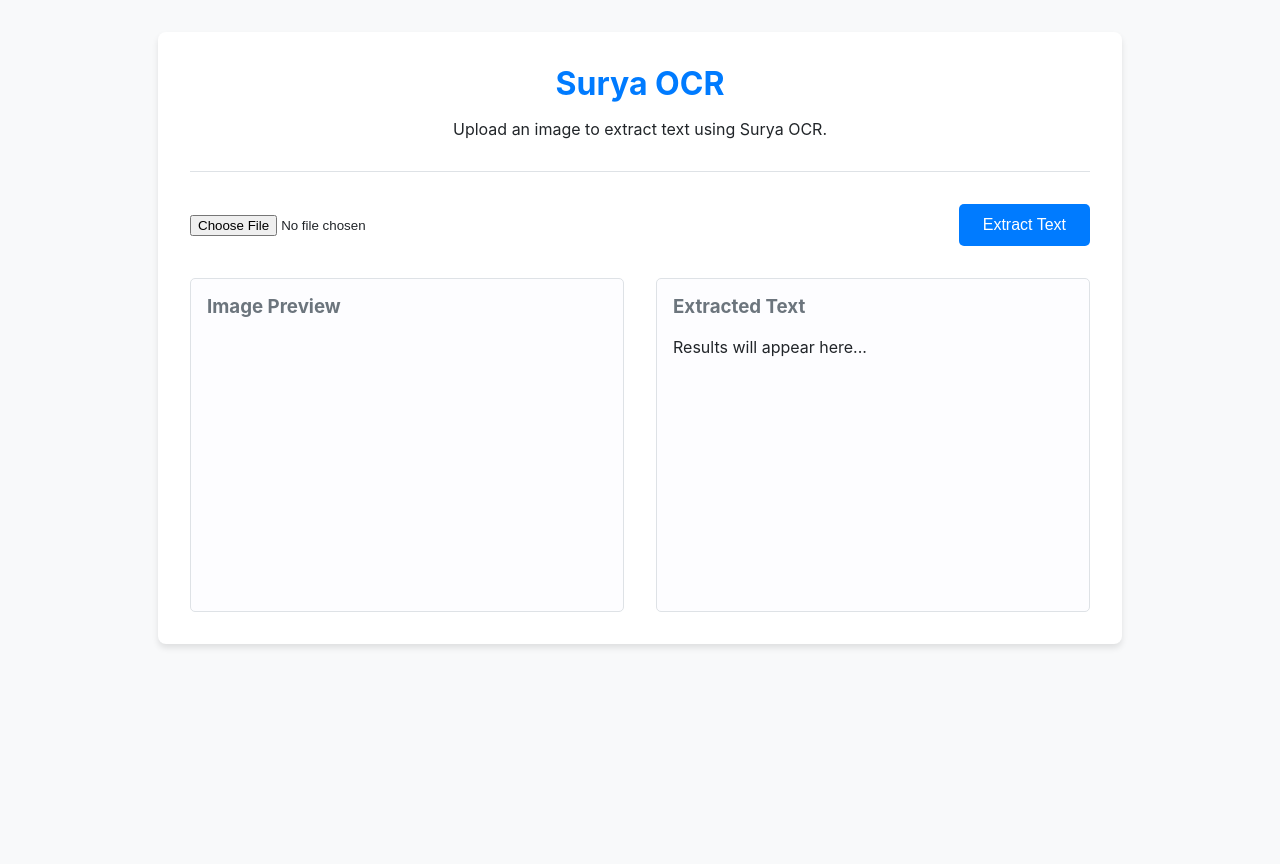
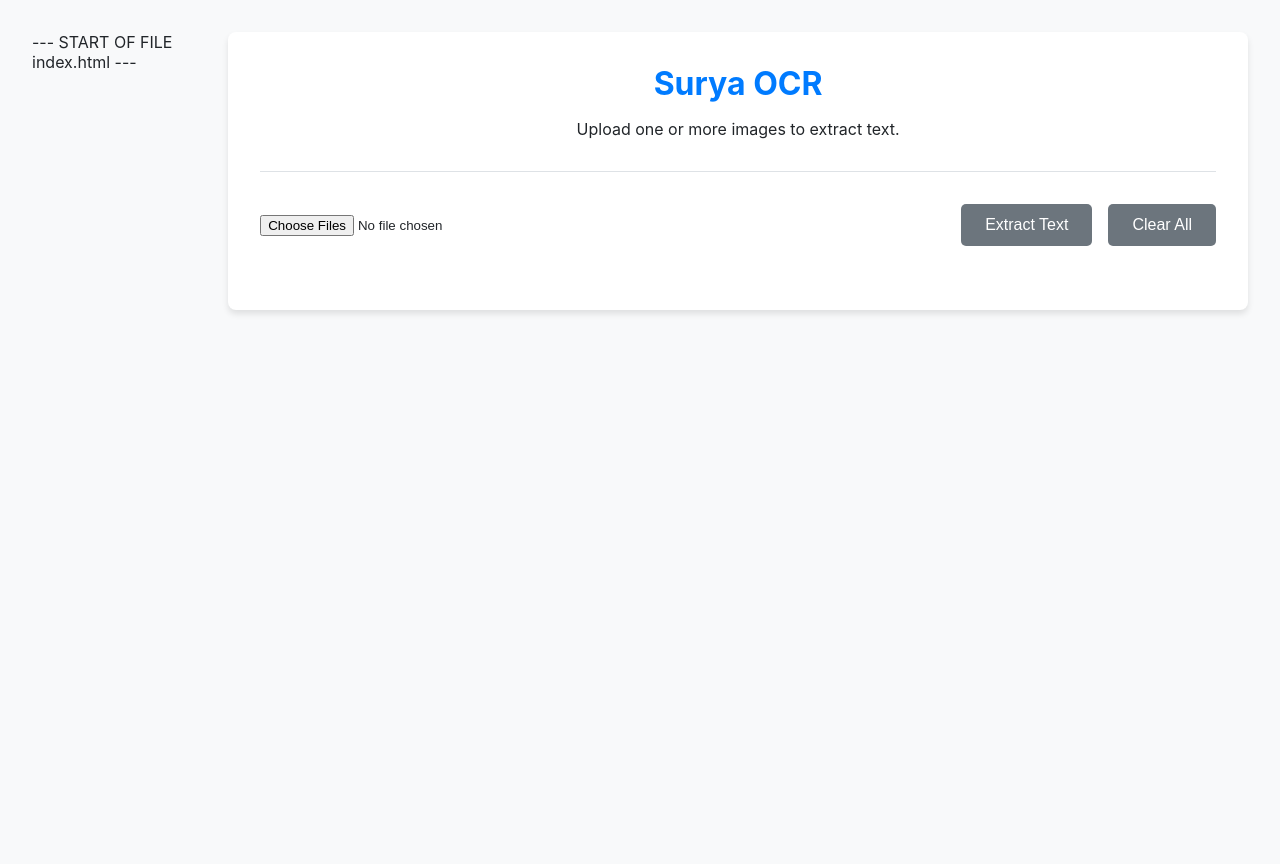
Before and after one commit to SakibAhmedShuva/Surya-OCR-Web-App, a Flask app: page / in a window 1280 px wide. Run offline with Flask 3, Linux system fonts and the light colour scheme.

Commit message:
Update index.html

```diff
--- a/templates/index.html
+++ b/templates/index.html
@@ -1,9 +1,11 @@
+--- START OF FILE index.html ---
+
 <!DOCTYPE html>
 <html lang="en">
 <head>
     <meta charset="UTF-8">
     <meta name="viewport" content="width=device-width, initial-scale=1.0">
-    <title>Surya OCR Online</title>
+    <title>Surya OCR Online - Multi-Image</title>
     <style>
         :root {
             --primary-color: #007bff;
@@ -12,6 +14,7 @@
             --text-color: #212529;
             --card-bg: #ffffff;
             --border-color: #dee2e6;
+            --error-color: #dc3545;
             --font-family: -apple-system, BlinkMacSystemFont, "Segoe UI", Roboto, "Helvetica Neue", Arial, sans-serif;
         }
 
@@ -29,7 +32,7 @@
 
         .container {
             width: 100%;
-            max-width: 900px;
+            max-width: 1200px; /* Increased max-width for better layout */
             background: var(--card-bg);
             padding: 2rem;
             border-radius: 8px;
@@ -68,6 +71,7 @@
             font-size: 1rem;
             cursor: pointer;
             transition: background-color 0.2s;
+            white-space: nowrap;
         }
 
         button:hover {
@@ -79,43 +83,68 @@
             cursor: not-allowed;
         }
 
-        .spinner {
+        #clearBtn {
+            background-color: var(--secondary-color);
+        }
+        #clearBtn:hover {
+            background-color: #5a6268;
+        }
+
+        /* New gallery styles */
+        #gallery {
+            display: flex;
+            flex-direction: column;
+            gap: 2rem;
+        }
+
+        .result-card {
+            background: #fdfdff;
+            border: 1px solid var(--border-color);
+            border-radius: 8px;
+            padding: 1.5rem;
+            box-shadow: 0 2px 4px rgba(0,0,0,0.05);
+            position: relative; /* For spinner positioning */
+        }
+
+        .card-content {
+            display: grid;
+            grid-template-columns: 1fr 1fr;
+            gap: 2rem;
+        }
+
+        .card-spinner {
             display: none; /* Hidden by default */
-            margin: 2rem auto;
+            position: absolute;
+            top: 50%;
+            left: 50%;
+            transform: translate(-50%, -50%);
             border: 4px solid #f3f3f3;
             border-top: 4px solid var(--primary-color);
             border-radius: 50%;
-            width: 40px;
-            height: 40px;
+            width: 50px;
+            height: 50px;
             animation: spin 1s linear infinite;
+            z-index: 10;
         }
 
         @keyframes spin {
-            0% { transform: rotate(0deg); }
-            100% { transform: rotate(360deg); }
+            0% { transform: translate(-50%, -50%) rotate(0deg); }
+            100% { transform: translate(-50%, -50%) rotate(360deg); }
         }
 
-        .results-container {
-            display: grid;
-            grid-template-columns: 1fr 1fr;
-            gap: 2rem;
-            margin-top: 1rem;
+        .image-preview-container, .results-area {
+            min-height: 200px;
         }
 
-        #imagePreviewContainer, #results {
-            padding: 1rem;
-            border: 1px solid var(--border-color);
-            border-radius: 5px;
-            background-color: #fdfdff;
-            min-height: 300px;
+        .image-preview-container h3, .results-area h3 {
+            margin-top: 0;
+            color: var(--secondary-color);
+            border-bottom: 1px solid var(--border-color);
+            padding-bottom: 0.5rem;
+            margin-bottom: 1rem;
         }
 
-        #imagePreviewContainer h3, #results h3 {
-            margin-top: 0;
-            color: var(--secondary-color);
-        }
-
-        #imagePreview {
+        .image-preview {
             max-width: 100%;
             border-radius: 4px;
             margin-top: 1rem;
@@ -146,12 +175,11 @@
             border-radius: 3px;
         }
 
-        #error-message {
-            color: #dc3545;
-            text-align: center;
-            margin-top: 1rem;
-            display: none;
+        .error-text {
+            color: var(--error-color);
+            font-weight: bold;
         }
+
     </style>
 </head>
 <body>
@@ -159,71 +187,114 @@
     <div class="container">
         <header>
             <h1>Surya OCR</h1>
-            <p>Upload an image to extract text using Surya OCR.</p>
+            <p>Upload one or more images to extract text.</p>
         </header>
 
         <div class="controls">
-            <input type="file" id="imageFile" accept="image/*">
-            <button id="submitBtn">Extract Text</button>
+            <input type="file" id="imageFile" accept="image/*" multiple>
+            <button id="submitBtn" disabled>Extract Text</button>
+            <button id="clearBtn">Clear All</button>
         </div>
 
-        <div class="spinner" id="spinner"></div>
-        <div id="error-message"></div>
-
-        <div class="results-container">
-            <div id="imagePreviewContainer">
-                <h3>Image Preview</h3>
-                <img id="imagePreview" src="" alt="Image Preview"/>
-            </div>
-            <div id="results">
-                <h3>Extracted Text</h3>
-                <div id="results-content">
-                    <p>Results will appear here...</p>
-                </div>
-            </div>
+        <div id="gallery">
+            <!-- Result cards will be dynamically inserted here -->
         </div>
     </div>
 
     <script>
         const imageFileInput = document.getElementById('imageFile');
         const submitButton = document.getElementById('submitBtn');
-        const spinner = document.getElementById('spinner');
-        const resultsContent = document.getElementById('results-content');
-        const imagePreview = document.getElementById('imagePreview');
-        const errorMessageDiv = document.getElementById('error-message');
+        const clearButton = document.getElementById('clearBtn');
+        const gallery = document.getElementById('gallery');
 
-        // Show image preview as soon as a file is selected
         imageFileInput.addEventListener('change', () => {
-            const file = imageFileInput.files[0];
-            if (file) {
+            gallery.innerHTML = ''; // Clear previous previews
+            const files = imageFileInput.files;
+
+            if (!files || files.length === 0) {
+                submitButton.disabled = true;
+                return;
+            }
+            submitButton.disabled = false;
+
+            Array.from(files).forEach((file, index) => {
+                const card = createResultCard(index, file.name);
+                gallery.appendChild(card);
+
+                const imagePreview = document.getElementById(`image-preview-${index}`);
                 const reader = new FileReader();
                 reader.onload = function(e) {
                     imagePreview.src = e.target.result;
                     imagePreview.style.display = 'block';
                 }
                 reader.readAsDataURL(file);
-            }
+            });
+        });
+
+        clearButton.addEventListener('click', () => {
+            imageFileInput.value = ''; // Important to reset the file input
+            gallery.innerHTML = '';
+            submitButton.disabled = true;
         });
 
         submitButton.addEventListener('click', async () => {
-            const file = imageFileInput.files[0];
-            if (!file) {
-                displayError("Please select an image file first.");
+            const files = imageFileInput.files;
+            if (!files || files.length === 0) {
+                alert("Please select one or more image files first.");
                 return;
             }
 
-            // Reset UI
-            resultsContent.innerHTML = '';
-            spinner.style.display = 'block';
+            // Disable buttons
             submitButton.disabled = true;
             submitButton.textContent = 'Processing...';
-            errorMessageDiv.style.display = 'none';
+            clearButton.disabled = true;
+
+            const processingPromises = Array.from(files).map((file, index) => {
+                return processImage(file, index);
+            });
+
+            await Promise.all(processingPromises);
+
+            // Re-enable buttons
+            submitButton.disabled = false;
+            submitButton.textContent = 'Extract Text';
+            clearButton.disabled = false;
+        });
+
+        function createResultCard(index, fileName) {
+            const card = document.createElement('div');
+            card.className = 'result-card';
+            card.id = `card-${index}`;
+
+            card.innerHTML = `
+                <div class="card-spinner" id="spinner-${index}"></div>
+                <div class="card-content">
+                    <div class="image-preview-container">
+                        <h3>${fileName}</h3>
+                        <img class="image-preview" id="image-preview-${index}" src="" alt="Image Preview"/>
+                    </div>
+                    <div class="results-area">
+                        <h3>Extracted Text</h3>
+                        <div id="results-content-${index}">
+                            <p>Ready to process...</p>
+                        </div>
+                    </div>
+                </div>
+            `;
+            return card;
+        }
+
+        async function processImage(file, index) {
+            const spinner = document.getElementById(`spinner-${index}`);
+            const resultsContent = document.getElementById(`results-content-${index}`);
+
+            spinner.style.display = 'block';
+            resultsContent.innerHTML = '';
 
             const formData = new FormData();
             formData.append('image', file);
 
             try {
-                // Change the URL to your Flask server's address if it's not running on localhost
                 const response = await fetch('/api/ocr', {
                     method: 'POST',
                     body: formData,
@@ -235,23 +306,20 @@
                 }
 
                 const data = await response.json();
-                displayResults(data.text_lines);
+                displayResults(data.text_lines, resultsContent);
 
             } catch (error) {
-                console.error('Error:', error);
-                displayError(`An error occurred: ${error.message}`);
+                console.error(`Error processing file ${index}:`, error);
+                displayError(`An error occurred: ${error.message}`, resultsContent);
             } finally {
-                // Restore UI
                 spinner.style.display = 'none';
-                submitButton.disabled = false;
-                submitButton.textContent = 'Extract Text';
             }
-        });
+        }
 
-        function displayResults(lines) {
-            resultsContent.innerHTML = ''; // Clear previous results
+        function displayResults(lines, targetElement) {
+            targetElement.innerHTML = ''; // Clear previous content
             if (!lines || lines.length === 0) {
-                resultsContent.innerHTML = '<p>No text was detected in the image.</p>';
+                targetElement.innerHTML = '<p>No text was detected in the image.</p>';
                 return;
             }
 
@@ -262,7 +330,7 @@
                 const textSpan = document.createElement('span');
                 textSpan.className = 'result-text';
 
-                // FIX: Remove <b> and </b> tags from the text before displaying it.
+                // Remove any bold tags from the model's output
                 const cleanedText = line.text.replace(/<\/?b>/g, '');
                 textSpan.textContent = `"${cleanedText}"`;
 
@@ -273,16 +341,13 @@
 
                 lineDiv.appendChild(textSpan);
                 lineDiv.appendChild(confidenceSpan);
-                resultsContent.appendChild(lineDiv);
+                targetElement.appendChild(lineDiv);
             });
         }
 
-        function displayError(message) {
-            errorMessageDiv.textContent = message;
-            errorMessageDiv.style.display = 'block';
-            resultsContent.innerHTML = '<p>Processing failed.</p>';
+        function displayError(message, targetElement) {
+            targetElement.innerHTML = `<p class="error-text">${message}</p>`;
         }
-
     </script>
 </body>
 </html>
```
